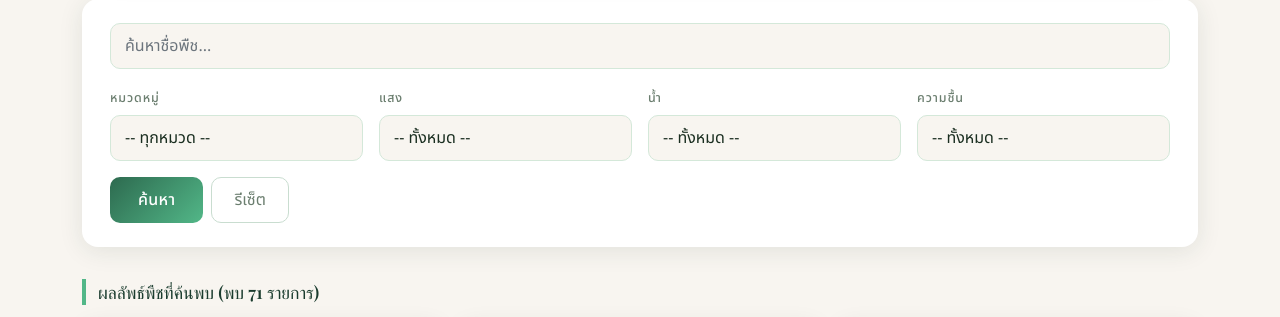
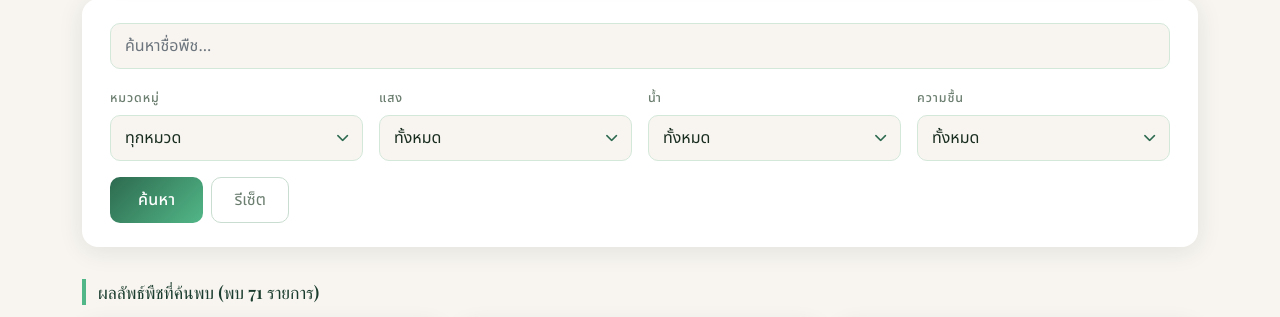
Before and after one commit to FF099/plant-ai-new, a Django app: page / in a window 1280 px wide. Shown: the part 286-603 px from the top of the page. Run offline with Django 5.2, Linux system fonts and the light colour scheme; data comes from the database, SQL or seed files in the repository; both versions use the stored data as it was after the commit; some libraries are stand-ins or nearby versions.

Commit message:
+Add dropdown Icon

```diff
--- a/PlantAI_App/static/plants/css/style_index.css
+++ b/PlantAI_App/static/plants/css/style_index.css
@@ -259,3 +259,28 @@
     margin: 0;
     line-height: 1.5;
 }
+
+/* ─── Select with icon ─── */
+.select-wrapper {
+    position: relative;
+    width: 100%;
+}
+
+.select-wrapper .custom-select-icon {
+    appearance: none;
+    -webkit-appearance: none;
+    -moz-appearance: none;
+    width: 100%;
+    padding-right: 2.5rem; /* เผื่อที่ให้ไอคอนไม่ทับข้อความ */
+    cursor: pointer;
+}
+
+.select-wrapper .select-icon {
+    position: absolute;
+    top: 50%;
+    right: 14px;
+    transform: translateY(-50%);
+    pointer-events: none;
+    font-size: 0.8rem;
+    color: var(--green-mid);
+}
--- a/PlantAI_App/templates/base.html
+++ b/PlantAI_App/templates/base.html
@@ -9,8 +9,9 @@
     <link rel="stylesheet" href="{% static 'plants/vendor/bootstrap/css/bootstrap.min.css' %}">
     <!-- CSS หลักของเว็บไซต์ (ธีม, สี, layout พื้นฐาน) -->
     <link rel="stylesheet" href="{% static 'plants/css/style_base.css' %}">
+
+    <link rel="stylesheet" href="https://cdnjs.cloudflare.com/ajax/libs/font-awesome/6.4.0/css/all.min.css">
     {% block title %}
-    <!-- ค่าเริ่มต้นของ <title> หน้าเว็บ: หน้าลูกสามารถ override บล็อกนี้เพื่อเปลี่ยนชื่อ tab ได้ -->
     <title>Plant AI</title>
     {% endblock %}
 </head>
--- a/PlantAI_App/templates/index.html
+++ b/PlantAI_App/templates/index.html
@@ -26,51 +26,62 @@
                    placeholder="ค้นหาชื่อพืช..." value="{{ search|default_if_none:'' }}">
         </div>
 
-        <!-- Dropdown เลือกหมวดหมู่: วน loop จาก categories ที่ view ส่งมา
-             ตัวเลือกที่ตรงกับ selected_category (ค่าที่ผู้ใช้เลือกไว้ก่อนหน้า) จะถูก mark ว่า selected -->
+        <!-- Dropdown เลือกหมวดหมู่ -->
         <div class="col-md-3 col-6">
             <label class="filter-row-label">หมวดหมู่</label>
-            <select name="category" class="form-select">
-                <option value="">-- ทุกหมวด --</option>
+            <div class="select-wrapper">
+                <select name="category" class="form-select custom-select-icon">
+                    <option value="">ทุกหมวด</option>
                     {% for cat in categories %}
                     <option value="{{ cat.category_id }}" {% if selected_category == cat.category_id %}selected{% endif %}>
                         {{ cat.category_name }}
                     </option>
                     {% endfor %}
                 </select>
+                <i class="fas fa-chevron-down select-icon"></i>
+            </div>
         </div>
 
-        <!-- Dropdown เลือกระดับแสง: ตัวเลือกคงที่ (low/medium/high) ตรงกับ LIGHT_CHOICES ใน model Plant -->
+        <!-- Dropdown เลือกระดับแสง -->
         <div class="col-md-3 col-6">
             <label class="filter-row-label">แสง</label>
-            <select name="light" class="form-select">
-                <option value="">-- ทั้งหมด --</option>
+            <div class="select-wrapper">
+                <select name="light" class="form-select custom-select-icon">
+                    <option value="">ทั้งหมด</option>
                     <option value="low" {% if selected_light == "low" %}selected{% endif %}>แสงน้อย</option>
                     <option value="medium" {% if selected_light == "medium" %}selected{% endif %}>แสงปานกลาง</option>
                     <option value="high" {% if selected_light == "high" %}selected{% endif %}>แสงมาก</option>
                 </select>
+                <i class="fas fa-chevron-down select-icon"></i>
+            </div>
         </div>
 
-        <!-- Dropdown เลือกระดับน้ำ: ตรงกับ WATER_CHOICES ใน model Plant -->
+        <!-- Dropdown เลือกระดับน้ำ -->
         <div class="col-md-3 col-6">
             <label class="filter-row-label">น้ำ</label>
-            <select name="water" class="form-select">
-                <option value="">-- ทั้งหมด --</option>
+            <div class="select-wrapper">
+                <select name="water" class="form-select custom-select-icon">
+                    <option value="">ทั้งหมด</option>
                     <option value="low" {% if selected_water == "low" %}selected{% endif %}>น้ำน้อย</option>
                     <option value="medium" {% if selected_water == "medium" %}selected{% endif %}>น้ำปานกลาง</option>
                     <option value="high" {% if selected_water == "high" %}selected{% endif %}>น้ำมาก</option>
                 </select>
+                <i class="fas fa-chevron-down select-icon"></i>
+            </div>
         </div>
 
-        <!-- Dropdown เลือกระดับความชื้น: ตรงกับ HUMIDITY_CHOICES ใน model Plant -->
+        <!-- Dropdown เลือกระดับความชื้น -->
         <div class="col-md-3 col-6">
             <label class="filter-row-label">ความชื้น</label>
-            <select name="humidity" class="form-select">
-                <option value="">-- ทั้งหมด --</option>
+            <div class="select-wrapper">
+                <select name="humidity" class="form-select custom-select-icon">
+                    <option value="">ทั้งหมด</option>
                     <option value="low" {% if selected_humidity == "low" %}selected{% endif %}>ความชื้นต่ำ</option>
                     <option value="medium" {% if selected_humidity == "medium" %}selected{% endif %}>ความชื้นปานกลาง</option>
                     <option value="high" {% if selected_humidity == "high" %}selected{% endif %}>ความชื้นสูง</option>
                 </select>
+                <i class="fas fa-chevron-down select-icon"></i>
+            </div>
         </div>
 
         <!-- ปุ่มค้นหา (submit ฟอร์ม) และปุ่มรีเซ็ต (กลับไปหน้าแรกแบบไม่มี query string เลย) -->
--- a/PlantAI_App/views.py
+++ b/PlantAI_App/views.py
@@ -11,8 +11,7 @@ from openai import OpenAI
 from .models import Admin, PlantCategory, Plant, Faq, SearchSummary, record_search
 from .forms import PlantForm, PlantCategoryForm, FaqForm, AdminUserForm, AdminLoginForm
 
-# เรียกใช้ OpenAI API Client
-# ดึงค่า OPENAI_API_KEY จาก settings.py (ถ้าไม่มีให้ใช้ค่าว่าง '' แทน เพื่อไม่ให้ error ตอน import)
+# ดึงค่า OPENAI_API_KEY จาก settings.py
 client = OpenAI(api_key=getattr(settings, 'OPENAI_API_KEY', ''))
 
 
@@ -144,8 +143,7 @@ def build_search_variants(user_input: str):
     return [(original_lower, _clean(original_lower))]
 
 
-# reverse-lookup: alias(clean) -> canonical plant_name
-# สร้างครั้งเดียวตอน import, เรียงยาว->สั้น กัน alias สั้นแย่ง match ก่อน alias ที่เจาะจงกว่า
+
 _PLANT_ALIAS_LOOKUP = []
 for _canonical_name, _aliases in PLANT_SYNONYMS.items():
     _all_terms = set(_aliases) | {_canonical_name}
```
Also changed, not shown: PlantAI_App/static/plants/css/style_admin.css (+15 -0 lines), requirements.txt (+7 -0 lines), db.sqlite3. Lines whose indentation alone changed are shown as unchanged.
